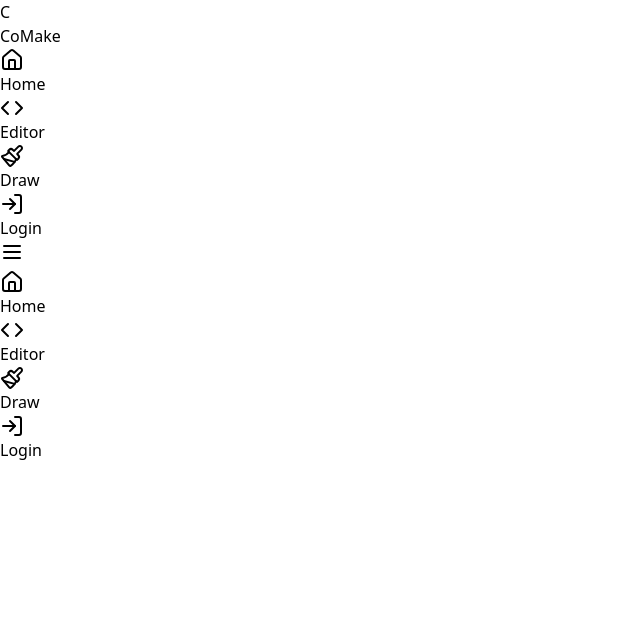
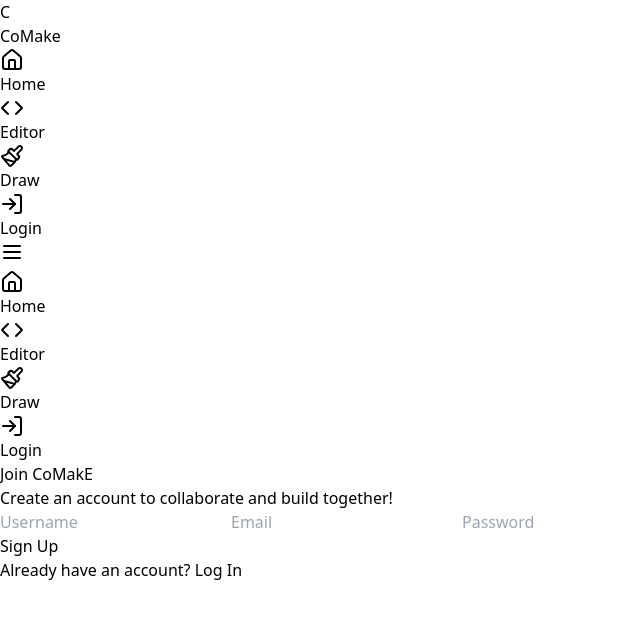
Before and after one commit to eyuuab/comake, a React (Vite) app in the folder client/: page /signup in a window 1280 px wide. Shown: the top 618 px of the page, without its empty margins (0-640 px from the left). Built offline with nearby package versions, Linux system fonts and the light colour scheme.

Commit message:
login,signup

```diff
--- a/client/src/App.tsx
+++ b/client/src/App.tsx
@@ -3,6 +3,8 @@
 import Home from "./pages/Home";
 import CodeEditor from "./pages/CodeEditor";
 import Navbar from "./components/Navbar";
+import SignUp from "./pages/signup/signup";
+import Login from "./pages/login/login";
 
 
 const App: React.FC = () => {
@@ -13,6 +15,8 @@
         <Routes>
           <Route path="/" element={<Home />} />
           <Route path="/editor" element={<CodeEditor />} />
+          <Route path='/signup' element={<SignUp />} />
+          <Route path='/login' element= {<Login/>} />
         </Routes>
       </div>
     </Router>
--- /dev/null
+++ b/client/src/pages/login/login.tsx
@@ -0,0 +1,43 @@
+
+const Login = () => {
+    return (
+    <div className="flex items-center justify-center min-h-screen bg-gradient-to-br from-gray-900 via-gray-900 to-black text-text animate-gradient">
+        <div className="bg-card p-8 rounded-lg shadow-lg max-w-md w-full transform transition duration-300 hover:scale-105">
+          <h2 className="text-2xl font-bold text-primary mb-2 text-center">Welcome Back to CoMakE</h2>
+          <p className="text-sm text-center mb-6">Log in to continue collaborating and building together!</p>
+
+          <form className="space-y-4">
+            <input
+              type="email"
+              placeholder="Email"
+              className="w-full p-3 rounded-md bg-gray-800 text-text placeholder-gray-500 focus:outline-none focus:ring-2 focus:ring-primary transition duration-300"
+              required
+            />
+            <input
+              type="password"
+              placeholder="Password"
+              className="w-full p-3 rounded-md bg-gray-800 text-text placeholder-gray-500 focus:outline-none focus:ring-2 focus:ring-primary transition duration-300"
+              required
+            />
+            <div className="flex justify-center">
+            <button
+              type="submit"
+              className="w-32 p-2 rounded-md text-white border border-blue-300 hover:bg-blue-700 hover:border-blue-500 transition duration-300 focus:outline-none focus:ring-2 focus:ring-blue-400"
+            >
+                Log In
+            </button>
+            </div>
+          </form>
+
+          <p className="text-sm text-center mt-4">
+            Don't have an account?{' '}
+            <a href="/signup" className="text-blue-300 text-primary hover:underline">
+              Sign Up
+            </a>
+          </p>
+        </div>
+      </div>
+    );
+  };
+
+  export default Login;
--- /dev/null
+++ b/client/src/pages/signup/signup.tsx
@@ -0,0 +1,48 @@
+const SignUp = () => {
+  return (
+    <div className="flex items-center justify-center min-h-screen bg-gradient-to-br from-gray-900 via-gray-900 to-black text-text animate-gradient">
+      <div className="bg-card p-8 rounded-lg shadow-lg max-w-md w-full transform transition duration-300 hover:scale-105">
+        <h2 className="text-2xl font-bold text-primary mb-2 text-center">Join CoMakE</h2>
+        <p className="text-sm text-center mb-6">Create an account to collaborate and build together!</p>
+
+        <form className="space-y-4">
+          <input
+            type="text"
+            placeholder="Username"
+            className="w-full p-3 rounded-md bg-gray-800 text-text placeholder-gray-500 focus:outline-none focus:ring-2 focus:ring-primary transition duration-300"
+            required
+          />
+          <input
+            type="email"
+            placeholder="Email"
+            className="w-full p-3 rounded-md bg-gray-800 text-text placeholder-gray-500 focus:outline-none focus:ring-2 focus:ring-primary transition duration-300"
+            required
+          />
+          <input
+            type="password"
+            placeholder="Password"
+            className="w-full p-3 rounded-md bg-gray-800 text-text placeholder-gray-500 focus:outline-none focus:ring-2 focus:ring-primary transition duration-300"
+            required
+          />
+          <div className="flex justify-center">
+            <button
+              type="submit"
+              className="w-32 p-2 rounded-md text-white border border-blue-300 hover:bg-blue-700 hover:border-blue-500 transition duration-300 focus:outline-none focus:ring-2 focus:ring-blue-400"
+            >
+              Sign Up
+            </button>
+          </div>
+        </form>
+
+        <p className="text-sm text-center mt-4">
+          Already have an account?{' '}
+          <a href="/login" className="text-blue-300 text-primary hover:underline">
+            Log In
+          </a>
+        </p>
+      </div>
+    </div>
+  );
+};
+
+export default SignUp;
```
Also changed, not shown: 1 other file (tests, documents, lock files or other folders).
